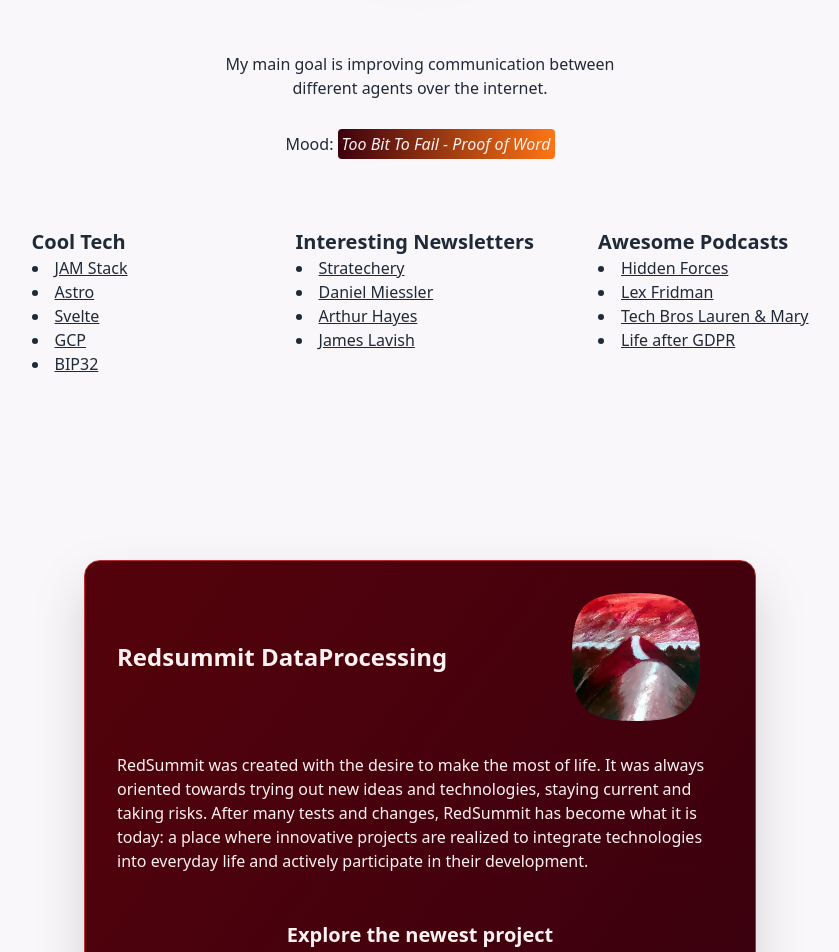
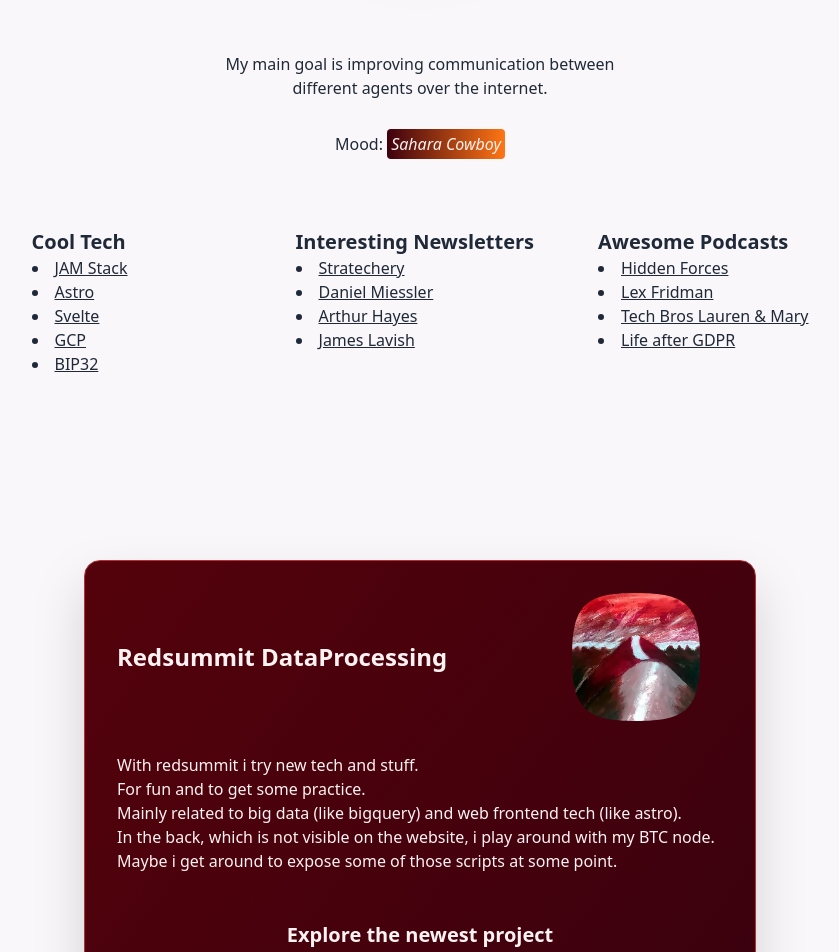
Before and after one commit to sebastianbartmann/bartmannxyz, a SvelteKit app: page / in a window 1280 px wide. Shown: the part 400-1352 px from the top of the page, without its empty margins (220-1059 px from the left). Built offline with nearby package versions, Linux system fonts and the light colour scheme.

Commit message:
change mood video and update redsummit text

```diff
--- a/src/components/home/hero.svelte
+++ b/src/components/home/hero.svelte
@@ -13,9 +13,9 @@
 			<p class="py-4">
 				Mood: <a
 					class="p-1 rounded bg-gradient-to-r italic hover:underline from-red7 to-orange text-red1"
-					href="https://www.youtube.com/watch?v=DNYzHGM50Ys"
+					href="https://www.youtube.com/watch?v=sk1j6cg2p3k"
 					target="_blank"
-					><span>Too Bit To Fail - Proof of Word</span>
+					><span>Sahara Cowboy</span>
 				</a>
 			</p>
 		</div>
--- a/src/components/home/redsummit.svelte
+++ b/src/components/home/redsummit.svelte
@@ -13,11 +13,14 @@
 			</div>
 			<div>
 				<p class="px-8">
-					RedSummit was created with the desire to make the most of life. It was always oriented
-					towards trying out new ideas and technologies, staying current and taking risks. After
-					many tests and changes, RedSummit has become what it is today: a place where innovative
-					projects are realized to integrate technologies into everyday life and actively
-					participate in their development.
+					With redsummit i try new tech and stuff.
+					<br />
+					For fun and to get some practice.
+					<br />
+					Mainly related to big data (like bigquery) and web frontend tech (like astro).
+					<br />
+					In the back, which is not visible on the website, i play around with my BTC node. Maybe i get
+					around to expose some of those scripts at some point.
 				</p>
 			</div>
 			<div class="p-8">
```
Also changed, not shown: 1 other file (tests, documents, lock files or other folders).
